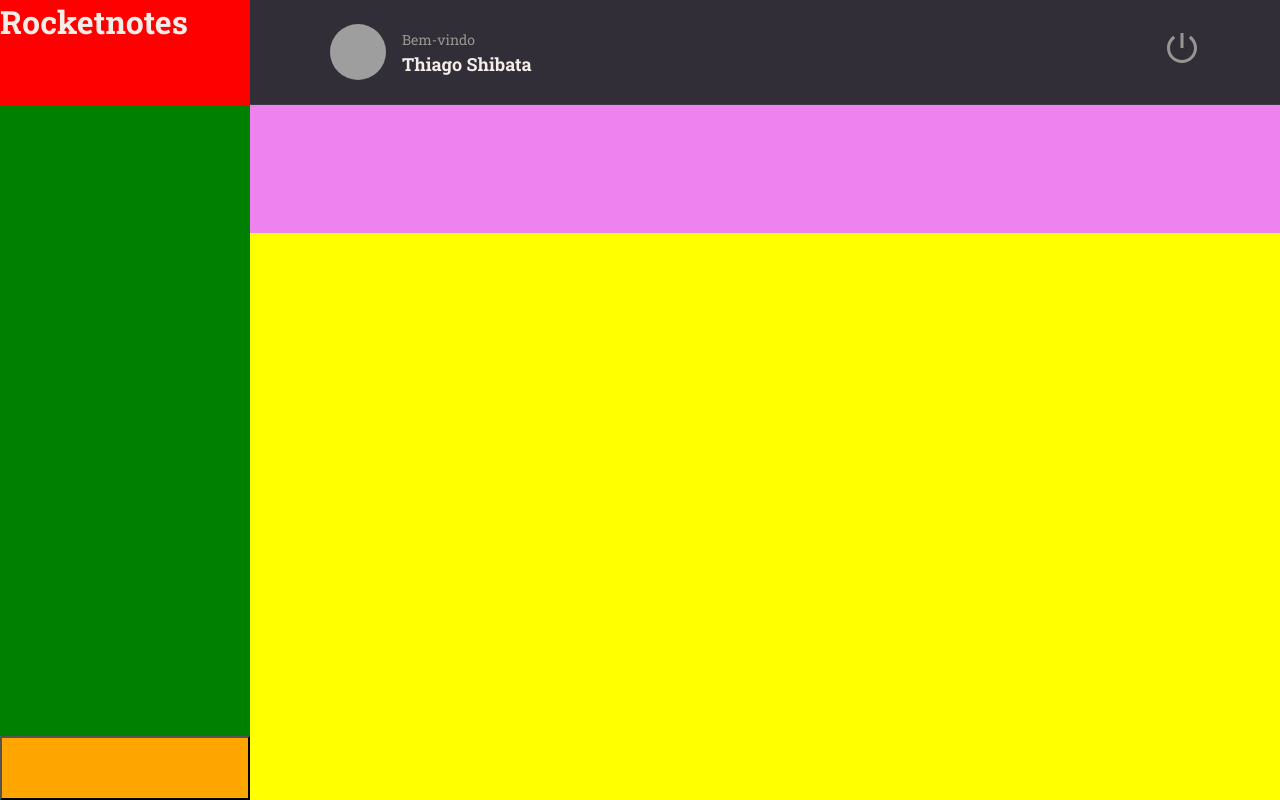
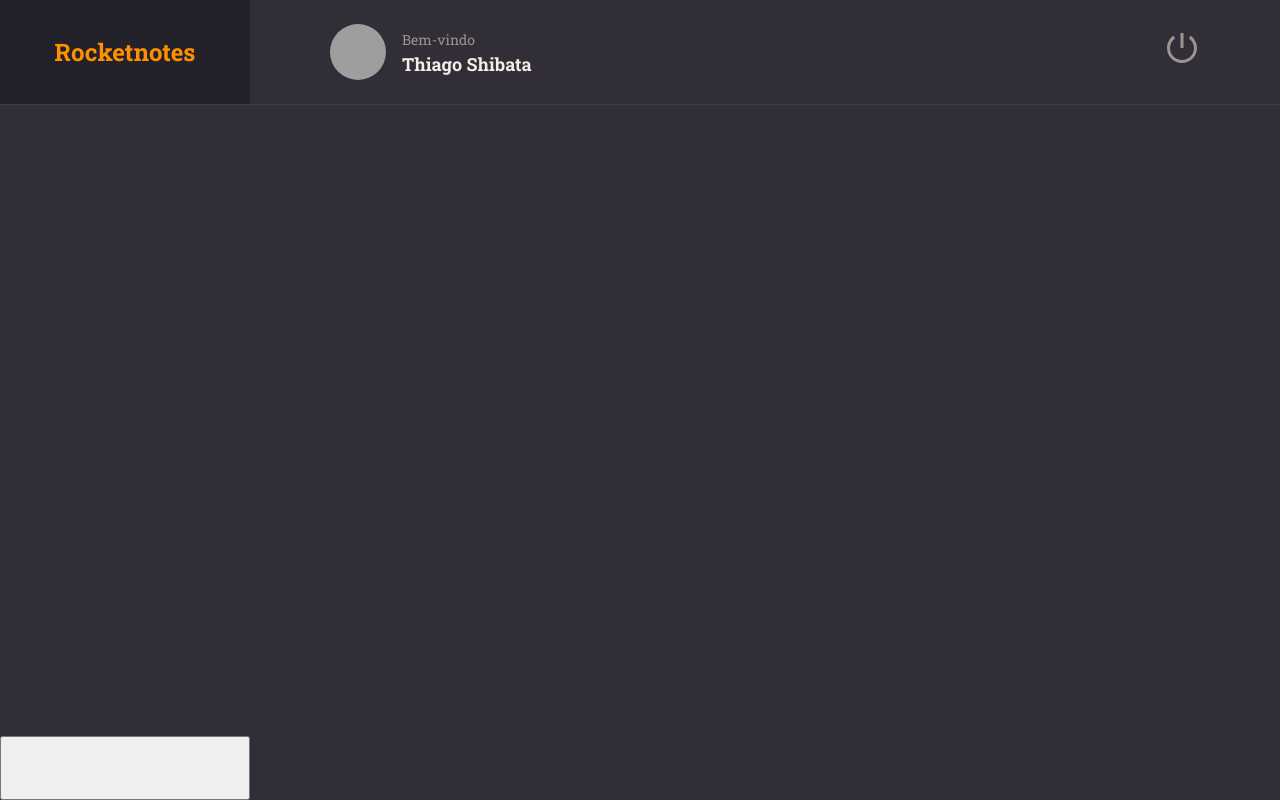
Before and after one commit to thiagoshibata/explorer-frontend-notes, a React (Vite) app: page / in a window 1280 px wide. Built offline with nearby package versions, Linux system fonts and the light colour scheme; grey boxes are pictures that could not be loaded.

Commit message:
feat: logo page home

```diff
--- a/src/pages/Home/styles.js
+++ b/src/pages/Home/styles.js
@@ -18,21 +18,29 @@
 `
 export const Brand = styled.div`
   grid-area: brand;
-  background: red;
+  display: flex;
+  justify-content: center;
+  align-items: center;
+
+  border-bottom-width: 1px;
+  border-bottom-style: solid;
+  border-bottom-color: ${({ theme }) => theme.COLORS.BACKGROUND_700};
+  background-color: ${({ theme }) => theme.COLORS.BACKGROUND_900};
+
+  > h1 {
+    font-size: 24px;
+    color: ${({ theme }) => theme.COLORS.ORANGE};
+  }
 `
 export const Menu = styled.ul`
   grid-area: menu;
-  background: green;
 `
 export const Search = styled.div`
   grid-area: search;
-  background: violet;
 `
 export const Content = styled.div`
   grid-area: content;
-  background: yellow;
 `
 export const NewNote = styled.button`
   grid-area: newnote;
-  background: orange;
 `
```
